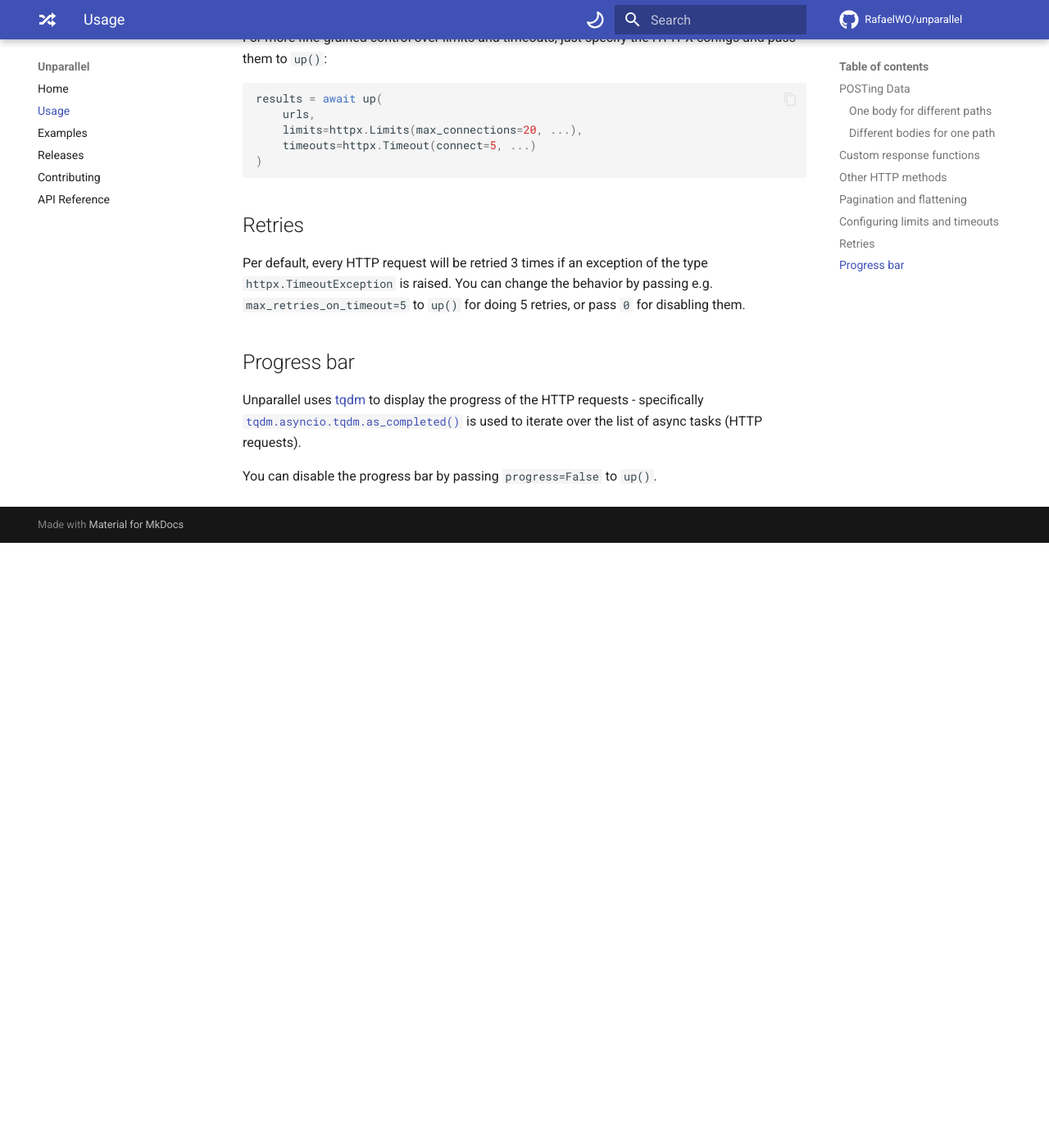
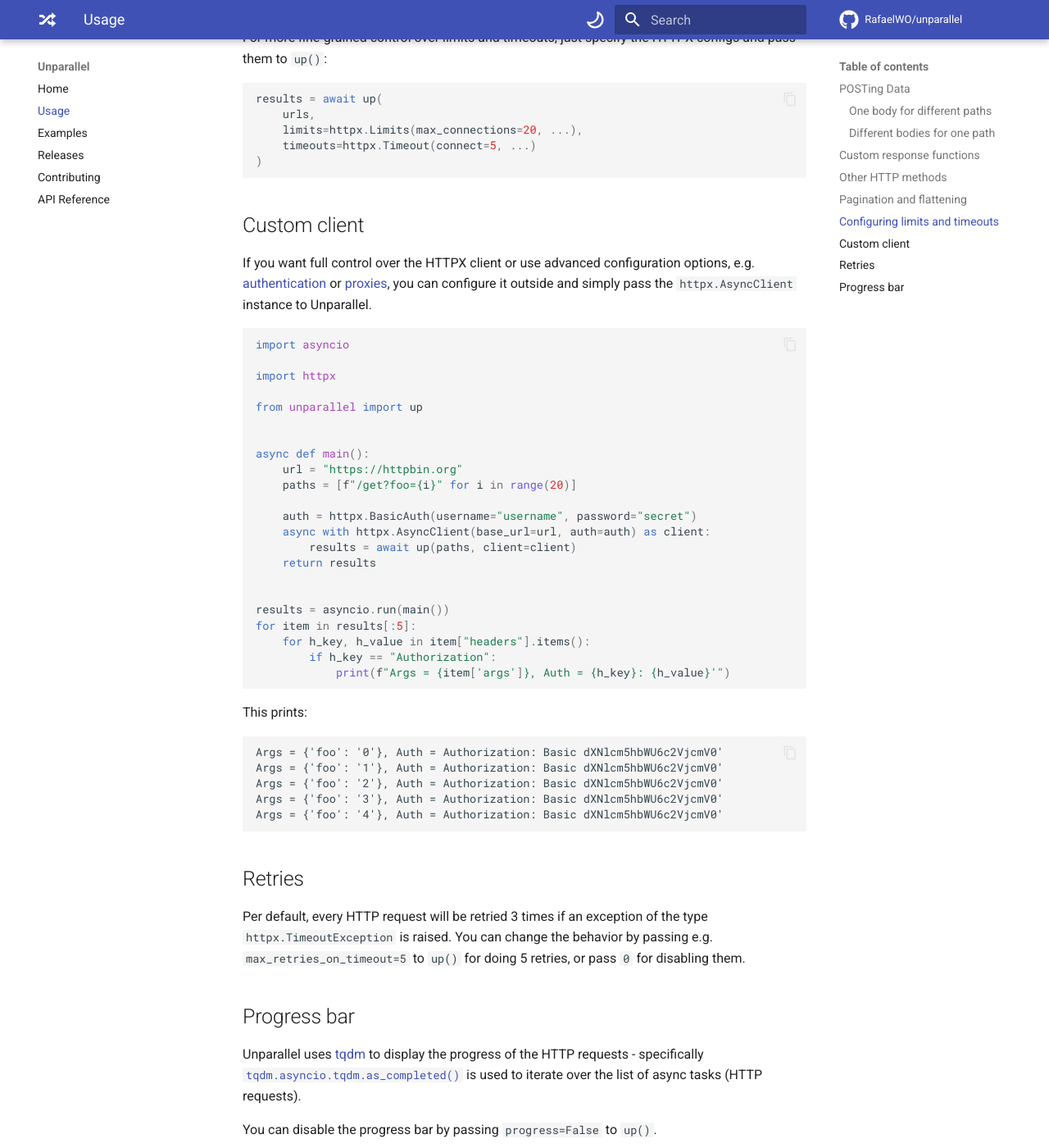
Before and after one commit to RafaelWO/unparallel, an MkDocs documentation site: the page built from docs/usage.md, in a window 1280 px wide and 1400 px high, scrolled down 6236 px. Shown: the whole window at 82% size. Built offline with MkDocs 1.6.1 and Material for MkDocs 9.7.7, drawn with Linux system fonts in a browser that asks for light colours; comment, search, counter and statistics services are not loaded; the version menu is left out; before the commit the page ends 6898 px from its top, so only the background shows below that.

Commit message:
📝 Describe how to use a custom client
* ✏️ Fix highlighted lines in usage docs

````diff
--- a/docs/usage.md
+++ b/docs/usage.md
@@ -106,7 +106,7 @@ If you want to process the raw `httpx.Response` later yourself, you can simply s
 The example below demonstrates how to use a custom response function to get the `.text`
 of a response:
 
-```python hl_lines="11"
+```python hl_lines="12"
 import asyncio
 
 from unparallel import up
@@ -141,7 +141,7 @@ by HTTPX - which are `GET`, `POST`, `PUT`, `DELETE`, `HEAD`, `PATCH`, and `OPTIO
 For example, you can get the status of services/webpages using the method `HEAD` in
 combination with a custom response function:
 
-```python hl_lines="11"
+```python hl_lines="12"
 import asyncio
 
 from unparallel import up
@@ -229,7 +229,7 @@ But in most cases, you would want just one list of all objects (universities), i
 flattened array. Unparallel will flatten the data for you if you pass
 `flatten_result=True`.
 
-```python hl_lines="9"
+```python hl_lines="10"
 import asyncio
 from pprint import pp
 
@@ -310,6 +310,46 @@ results = await up(
 )
 ```
 
+## Custom client
+If you want full control over the HTTPX client or use advanced configuration options,
+e.g. [authentication](https://www.python-httpx.org/advanced/authentication/) or
+[proxies](https://www.python-httpx.org/advanced/proxies/), you can configure it outside
+and simply pass the `httpx.AsyncClient` instance to Unparallel.
+
+```python
+import asyncio
+
+import httpx
+
+from unparallel import up
+
+
+async def main():
+    url = "https://httpbin.org"
+    paths = [f"/get?foo={i}" for i in range(20)]
+
+    auth = httpx.BasicAuth(username="username", password="secret")
+    async with httpx.AsyncClient(base_url=url, auth=auth) as client:
+        results = await up(paths, client=client)
+    return results
+
+
+results = asyncio.run(main())
+for item in results[:5]:
+    for h_key, h_value in item["headers"].items():
+        if h_key == "Authorization":
+            print(f"Args = {item['args']}, Auth = {h_key}: {h_value}'")
+```
+
+This prints:
+```
+Args = {'foo': '0'}, Auth = Authorization: Basic dXNlcm5hbWU6c2VjcmV0'
+Args = {'foo': '1'}, Auth = Authorization: Basic dXNlcm5hbWU6c2VjcmV0'
+Args = {'foo': '2'}, Auth = Authorization: Basic dXNlcm5hbWU6c2VjcmV0'
+Args = {'foo': '3'}, Auth = Authorization: Basic dXNlcm5hbWU6c2VjcmV0'
+Args = {'foo': '4'}, Auth = Authorization: Basic dXNlcm5hbWU6c2VjcmV0'
+```
+
 ## Retries
 Per default, every HTTP request will be retried 3 times if an exception of the type
 `httpx.TimeoutException` is raised. You can change the behavior by passing e.g.
````
